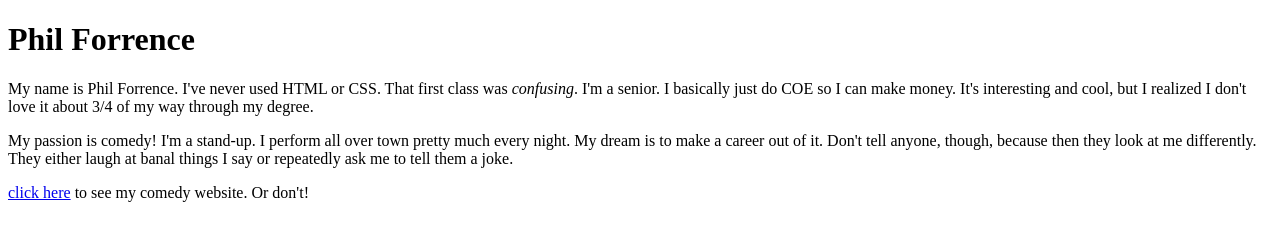
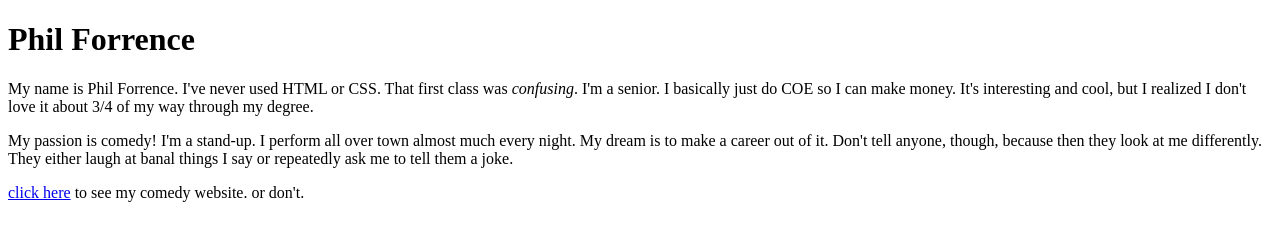
Before and after one commit to pforrence/assig1, a plain HTML site: page index.html in a window 1280 px wide. Drawn offline with Linux system fonts and the light colour scheme.

Commit message:
formatting changes

```diff
--- a/index.html
+++ b/index.html
@@ -8,10 +8,10 @@
 </p>
 
 <p>
-	My passion is comedy! I'm a stand-up. I perform all over town pretty much every night. My dream is to make a career out of it. Don't tell anyone, though, because then they look at me differently. They either laugh at banal things I say or repeatedly ask me to tell them a joke.
+	My passion is comedy! I'm a stand-up. I perform all over town almost much every night. My dream is to make a career out of it. Don't tell anyone, though, because then they look at me differently. They either laugh at banal things I say or repeatedly ask me to tell them a joke.
 </p>
 <p>
 <a href="http://www.philforrence.com">click here</a>
-to see my comedy website. Or don't!
+to see my comedy website. or don't.
 </p>
 <br />
```
